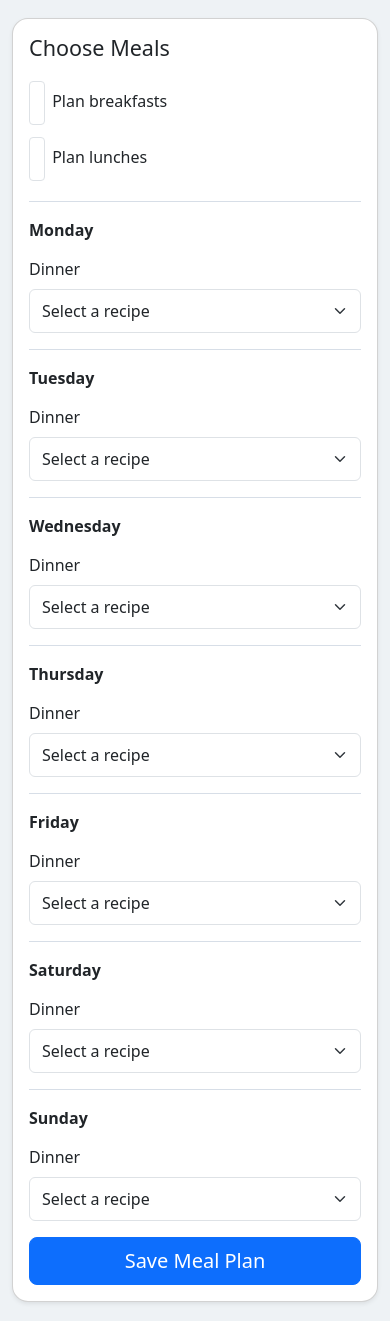
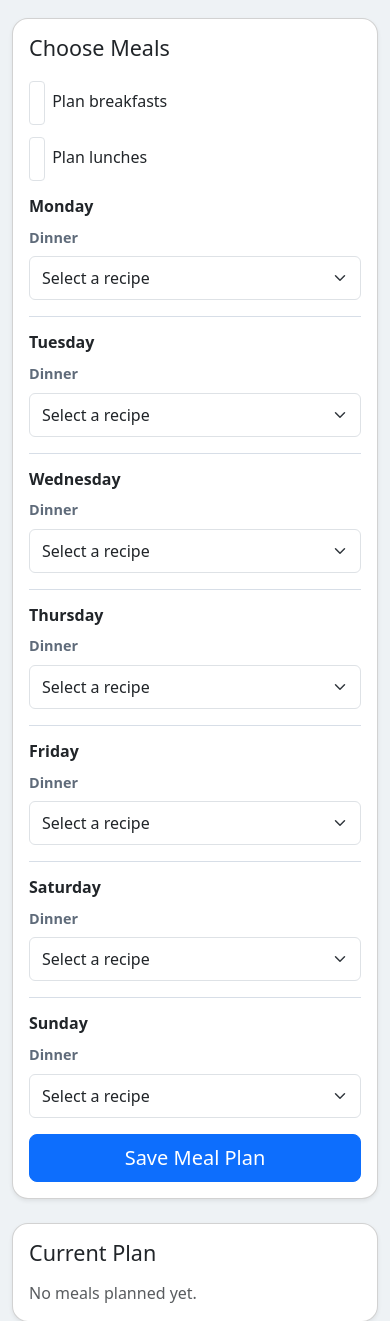
Before and after one commit to acom64/recipe-vault, a Flask app: page /meal-plan in a window 390 px wide. Shown: the part 205-1526 px from the top of the page. Run offline with Flask 3, Linux system fonts and the light colour scheme; a user stored in the database is signed in.

Commit message:
fixed meal planner layout

```diff
--- a/app/static/css/style.css
+++ b/app/static/css/style.css
@@ -326,23 +326,55 @@ textarea {
     margin-bottom: 0;
 }
 
-.meal-plan-grid {
+.meal-plan-list {
     display: grid;
-    gap: 0.75rem;
-    grid-template-columns: minmax(6rem, 0.7fr) repeat(3, minmax(10rem, 1fr));
+    gap: 1rem;
 }
 
-.meal-plan-heading {
+.meal-plan-day-group {
+    border-top: 1px solid #d7dee7;
+    display: grid;
+    gap: 0.65rem;
+    padding-top: 1rem;
+}
+
+.meal-plan-day-group:first-child {
+    border-top: 0;
+    padding-top: 0;
+}
+
+.meal-plan-day {
+    font-size: 1rem;
+    font-weight: 700;
+    margin-bottom: 0;
+}
+
+.meal-plan-day-slots {
+    display: grid;
+    gap: 0.65rem;
+}
+
+.meal-plan-day-slots .meal-slot {
+    align-items: center;
+    display: grid;
+    gap: 0.5rem;
+    grid-template-columns: 5.5rem minmax(0, 1fr);
+}
+
+.meal-plan-day-slots .meal-slot[hidden] {
+    display: none;
+}
+
+.meal-plan-day-slots .form-label {
     color: #5f6b7a;
     font-size: 0.9rem;
     font-weight: 700;
+    margin-bottom: 0;
 }
 
-.meal-plan-day {
-    align-items: center;
-    display: flex;
-    font-weight: 700;
-    min-height: 44px;
+.meal-plan-day-slots .form-select {
+    min-width: 0;
+    width: 100%;
 }
 
 @media (max-width: 768px) {
@@ -450,18 +482,9 @@ textarea {
         gap: 0.5rem;
     }
 
-    .meal-plan-grid {
+    .meal-plan-day-slots .meal-slot {
+        align-items: stretch;
         grid-template-columns: 1fr;
-    }
-
-    .meal-plan-heading {
-        display: none;
-    }
-
-    .meal-plan-day {
-        border-top: 1px solid #d7dee7;
-        margin-top: 0.25rem;
-        padding-top: 0.75rem;
     }
 }
 
--- a/app/templates/meal_plan.html
+++ b/app/templates/meal_plan.html
@@ -21,7 +21,7 @@
                 id="include_breakfast"
                 name="include_breakfast"
                 data-meal-slot="breakfast"
-                {% if show_breakfast %}checked{% endif %}>
+                >
               <label class="form-check-label" for="include_breakfast">Plan breakfasts</label>
             </div>
 
@@ -33,26 +33,21 @@
                 id="include_lunch"
                 name="include_lunch"
                 data-meal-slot="lunch"
-                {% if show_lunch %}checked{% endif %}>
+                >
               <label class="form-check-label" for="include_lunch">Plan lunches</label>
             </div>
           </div>
 
-          <div class="meal-plan-grid">
-            <div class="meal-plan-heading meal-plan-day-heading">Day</div>
-            {% for slot, label in meal_plan_slots %}
-              <div class="meal-plan-heading meal-slot meal-slot-{{ slot }}" {% if slot == "breakfast" and not show_breakfast or slot == "lunch" and not show_lunch %}hidden{% endif %}>
-                {{ label }}
-              </div>
-            {% endfor %}
+          <div class="meal-plan-list">
+            {% for day in days %}
+              <section class="meal-plan-day-group" aria-labelledby="meal-plan-day-{{ day|lower }}">
+                <h5 id="meal-plan-day-{{ day|lower }}" class="meal-plan-day">{{ day }}</h5>
 
-            {% for day in days %}
-              <div class="meal-plan-day">{{ day }}</div>
-
+                <div class="meal-plan-day-slots">
                   {% for slot, label in meal_plan_slots %}
                     {% set selected_recipe_id = planned_lookup.get((day, slot)) %}
-                <div class="meal-slot meal-slot-{{ slot }}" {% if slot == "breakfast" and not show_breakfast or slot == "lunch" and not show_lunch %}hidden{% endif %}>
-                  <label for="{{ slot }}_{{ day|lower }}" class="form-label d-md-none">{{ label }}</label>
+                    <div class="meal-slot meal-slot-{{ slot }}" {% if slot == "breakfast" or slot == "lunch" %}hidden{% endif %}>
+                      <label for="{{ slot }}_{{ day|lower }}" class="form-label">{{ label }}</label>
                       <select id="{{ slot }}_{{ day|lower }}" name="{{ slot }}_{{ day|lower }}" class="form-select">
                         <option value="" selected>Select a recipe</option>
 
@@ -64,6 +59,8 @@
                       </select>
                     </div>
                   {% endfor %}
+                </div>
+              </section>
             {% endfor %}
           </div>
 
```
Lines whose indentation alone changed are shown as unchanged.
